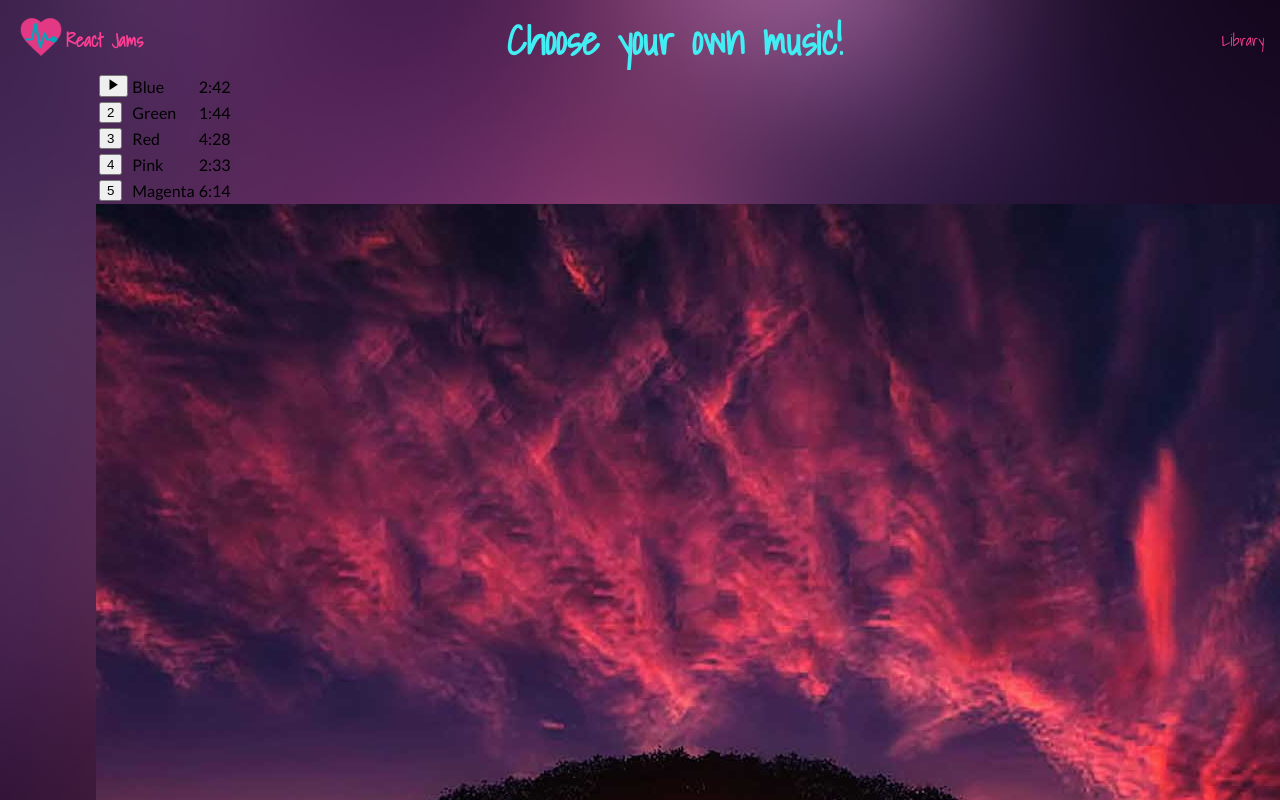
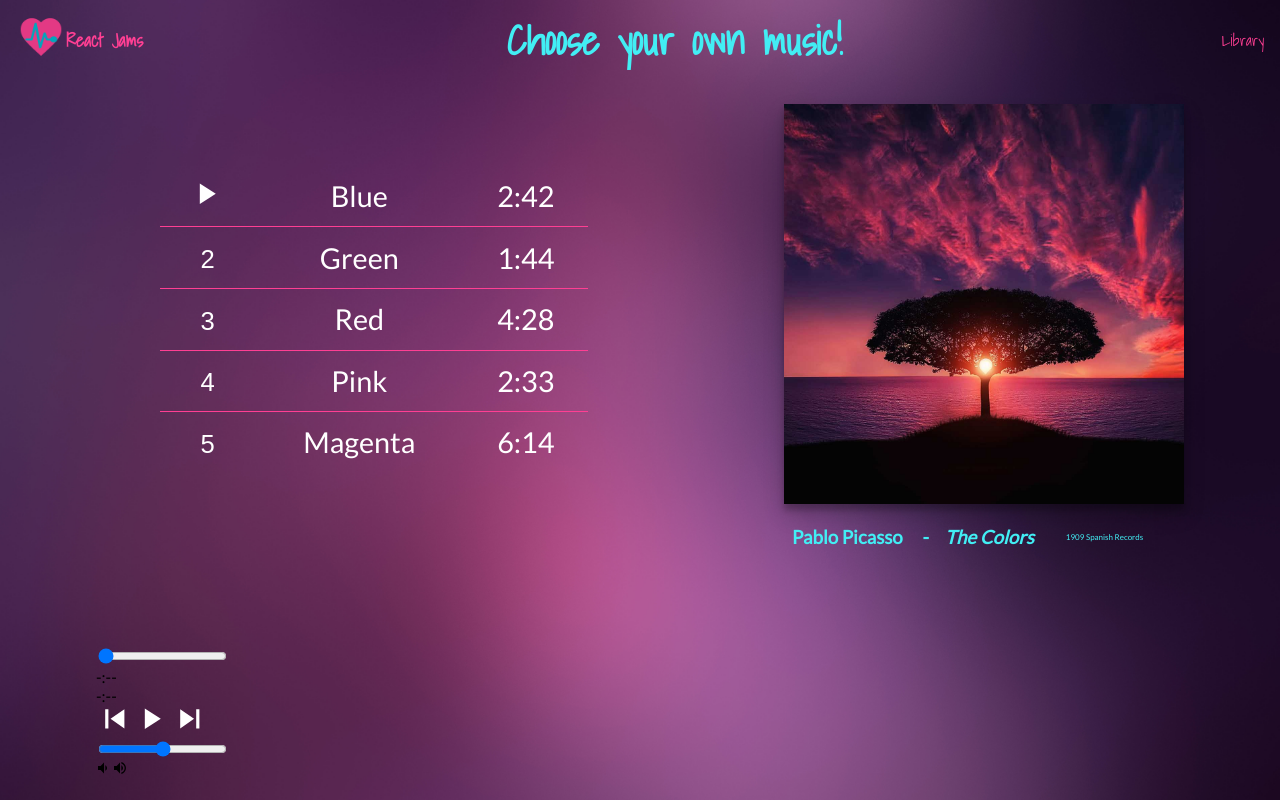
Before and after one commit to brose55/React-Jams, a React (Create React App) app: page /album/the-colors in a window 1280 px wide. Shown: the top 800 px of the page. Built offline with nearby package versions, Linux system fonts and the light colour scheme.

Commit message:
style album

```diff
--- a/src/components/Album.js
+++ b/src/components/Album.js
@@ -1,7 +1,7 @@
 import React, { Component } from 'react';
 import albumData from './../data/albums';
 import PlayerBar from './PlayerBar';
-// import '../style/Album.css';
+import '../style/Album.scss';
 
 class Album extends Component {
   constructor(props) {
@@ -115,7 +115,7 @@ class Album extends Component {
           <tbody>
             {
               songs.map( (song, i) =>
-                <tr className="song"
+                <tr className='song'
                   key={title + song + i}
                   onClick={() => this.handleSongClick(song)}
                   onMouseEnter={() => this.setState({isHovered: i + 1})}
@@ -140,8 +140,8 @@ class Album extends Component {
 				<div id="album-info">
 					<img id="album-cover-art" src={albumCover} alt='cover art' />
 					<div className="album-details">
-						<h2 className="artist">{artist} - </h2>
-						<h2 id="album-title">{title}</h2>
+						<h3 className="artist">{artist} <span style={{'padding-left': '1rem'}}>-</span> </h3>
+						<h3 id="album-title"><em>{title}</em></h3>
 						<div id="release-info">{releaseInfo}</div>
 					</div>
 				</div>
--- /dev/null
+++ b/src/style/Album.scss
@@ -0,0 +1,70 @@
+@import 'vars';
+
+.album {
+	display: grid;
+	grid-template-columns: repeat(2, 1fr);
+	grid-template-rows: auto 20vh;
+	grid-template-areas: "s a"
+	                     "p p";
+	grid-gap: 5rem;
+	justify-content: center;
+}
+
+#album-cover-art {
+  height: auto;
+  width: 25rem;
+	box-shadow: 0 10px 20px rgba(0,0,0,0.19), 0 6px 6px rgba(0,0,0,0.23);
+}
+
+#song-list {
+	grid-area: s;
+	font-size: 1.8rem;
+	max-width: 85%;
+	height: auto;
+	align-self: center;
+  justify-self: stretch;
+  margin-left: 4rem;
+}
+
+#album-info {
+	grid-area: a;
+  padding-top: 2rem;
+  justify-self: end;
+}
+
+.pb {
+	grid-area: p;
+}
+
+.album-details {
+	display: flex;
+	align-items: center;
+  color: $light-blue;
+  padding-left: .5rem;
+}
+
+#album-title {
+  padding-left: 1rem;
+}
+
+#release-info {
+  padding-left: 2rem;
+  font-size: .5rem;
+}
+
+td {
+  padding: 1vw;
+  text-align: center;
+}
+
+table {
+  border-collapse: collapse;
+  color: white;
+}
+
+tr {
+  border-bottom: 1px solid $pink;
+  &:last-child {
+    border: none;
+  }
+}
--- a/src/style/index.scss
+++ b/src/style/index.scss
@@ -48,3 +48,14 @@ p {
 a {
   text-decoration: none;
 }
+
+button {
+  background-color: transparent;
+  background-repeat: no-repeat;
+  border: none;
+  cursor: pointer;
+  overflow: hidden;
+  outline: none;
+	font-size: 2vw;
+  color: white;
+}
```
Lines whose indentation alone changed are shown as unchanged.
